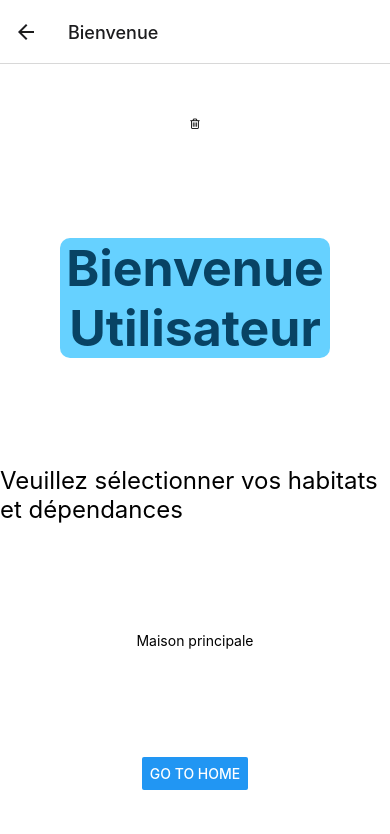
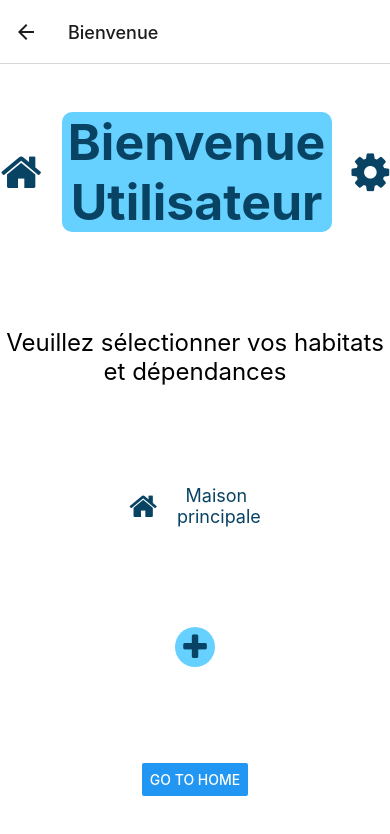
Before and after one commit to Alexandra-Vaucherey/home-box-rangement-frontend, a React Native app: screen /Welcome in a window 390 px wide. Shown: the top 834 px of the page. Built offline with nearby package versions, Linux system fonts and the light colour scheme.

Commit message:
welcome page

```diff
--- a/screens/WelcomeScreen.js
+++ b/screens/WelcomeScreen.js
@@ -7,14 +7,18 @@ import FontAwesome from 'react-native-vector-icons/FontAwesome';
 export default function ProfileScreen({ navigation }) {
  return (
    <View style= {styles.container}>
-    <View>
-      <FontAwesome name='trash-o' />
+    <View style= {styles.header}>
+      <FontAwesome name='home' size ={44} color = "#084364" style={{marginRight: 20}}/>
+     <Text style= {styles.title}>Bienvenue Utilisateur</Text>
+      <FontAwesome name='gear' size ={44} color = "#084364" style={{marginLeft: 20}}/>
     </View>
-     <Text style= {styles.title}>Bienvenue Utilisateur</Text>
      <Text style={styles.text}>Veuillez sélectionner vos habitats et dépendances</Text>
      <TouchableOpacity style= {styles.home}>
-     <Text>Maison principale</Text>
-
+     <FontAwesome name='home' size={30} color={'#084364'} style={{marginRight: 20}}/>
+     <Text style={styles.homeText}>Maison {'\n'}principale</Text>
+     </TouchableOpacity>
+     <TouchableOpacity style={styles.add}>
+      <FontAwesome name='plus' size={30} color={'#084364'}/>
      </TouchableOpacity>
      <Button
        title="Go to Home"
@@ -32,6 +36,13 @@ const styles = StyleSheet.create({
       justifyContent: 'space-around',
     },
 
+    header: {
+      display: 'flex',
+      flexDirection: 'row',
+     alignItems: 'center',
+     justifyContent: 'space-between',
+    },
+
     title: {
         fontSize: 50,
         fontWeight: 'bold',
@@ -40,10 +51,39 @@ const styles = StyleSheet.create({
         borderRadius: 10,
         width: 270,
         textAlign: 'center',
+
     },
 
     text: {
         fontSize: 24,
+        textAlign: 'center',
 
+    },
+
+    home: {
+      display: 'flex',
+      flexDirection: 'row',
+      alignItems: 'center',
+      borderRadius: 10,
+      backgroundColor: 'white',
+      elevation: 10,
+      height: 50,
+      width: 150,
+      justifyContent: 'center',
+    },
+
+    homeText: {
+      textAlign: 'center',
+      color: '#084364',
+      fontSize: 18,
+    },
+
+    add: {
+      backgroundColor:  '#66D1FF',
+      height: 40,
+      width: 40,
+      borderRadius: 20,
+      alignItems: 'center',
+      justifyContent: 'center',
     }
   });
```
